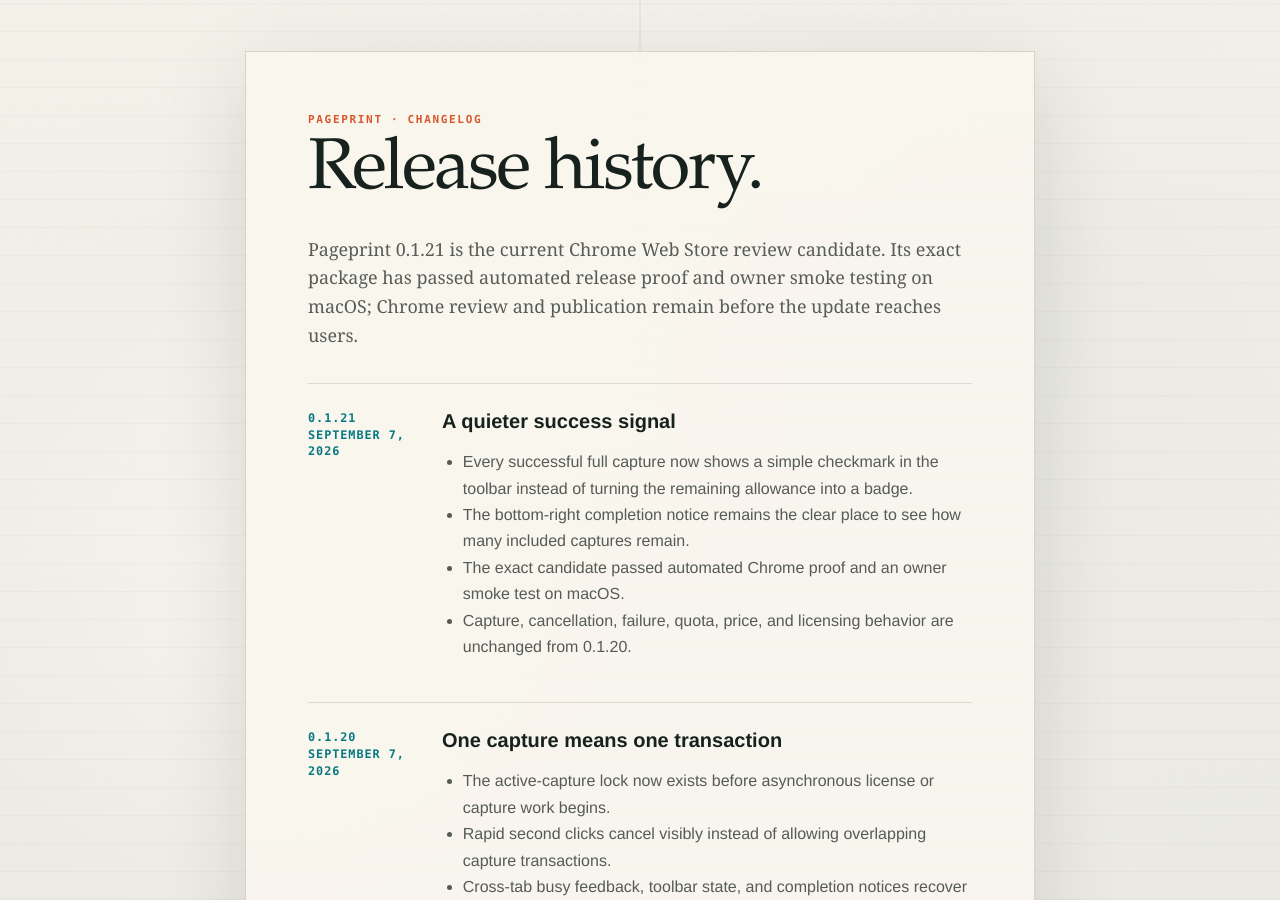
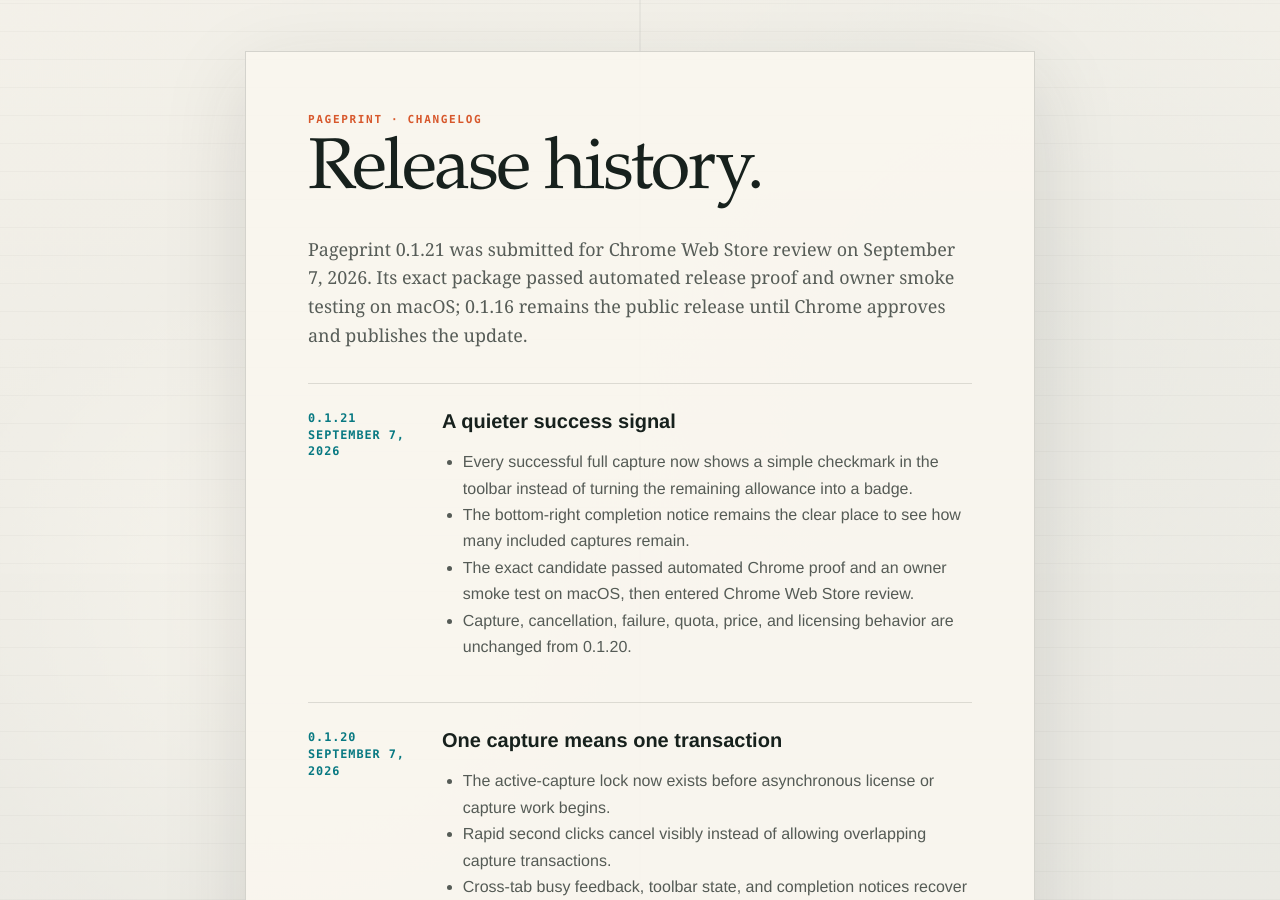
Before and after one commit to krwillxyz/krwillxyz.github.io, a Jekyll site: the page built from products/pageprint/changelog/index.md, in a window 1280 px wide and 900 px high. Built offline with Jekyll 4.4.1, drawn with Linux system fonts in a browser that asks for light colours.

Commit message:
Record Pageprint Web Store submission

```diff
--- a/products/pageprint/changelog/index.md
+++ b/products/pageprint/changelog/index.md
@@ -12,8 +12,8 @@ analytics: false
   <article class="product-document-card">
     <p class="product-kicker">Pageprint · Changelog</p>
     <h1>Release history.</h1>
-    <p class="document-intro">Pageprint 0.1.21 is the current Chrome Web Store review candidate. Its exact package has passed automated release proof and owner smoke testing on macOS; Chrome review and publication remain before the update reaches users.</p>
-    <section class="document-section version-row"><div class="version-number">0.1.21<br>September 7, 2026</div><div><h2>A quieter success signal</h2><ul><li>Every successful full capture now shows a simple checkmark in the toolbar instead of turning the remaining allowance into a badge.</li><li>The bottom-right completion notice remains the clear place to see how many included captures remain.</li><li>The exact candidate passed automated Chrome proof and an owner smoke test on macOS.</li><li>Capture, cancellation, failure, quota, price, and licensing behavior are unchanged from 0.1.20.</li></ul></div></section>
+    <p class="document-intro">Pageprint 0.1.21 was submitted for Chrome Web Store review on September 7, 2026. Its exact package passed automated release proof and owner smoke testing on macOS; 0.1.16 remains the public release until Chrome approves and publishes the update.</p>
+    <section class="document-section version-row"><div class="version-number">0.1.21<br>September 7, 2026</div><div><h2>A quieter success signal</h2><ul><li>Every successful full capture now shows a simple checkmark in the toolbar instead of turning the remaining allowance into a badge.</li><li>The bottom-right completion notice remains the clear place to see how many included captures remain.</li><li>The exact candidate passed automated Chrome proof and an owner smoke test on macOS, then entered Chrome Web Store review.</li><li>Capture, cancellation, failure, quota, price, and licensing behavior are unchanged from 0.1.20.</li></ul></div></section>
     <section class="document-section version-row"><div class="version-number">0.1.20<br>September 7, 2026</div><div><h2>One capture means one transaction</h2><ul><li>The active-capture lock now exists before asynchronous license or capture work begins.</li><li>Rapid second clicks cancel visibly instead of allowing overlapping capture transactions.</li><li>Cross-tab busy feedback, toolbar state, and completion notices recover cleanly after cancellation or navigation.</li><li>The capture traversal, stitching, output limits, quota, price, and licensing paths remain unchanged.</li></ul></div></section>
     <section class="document-section version-row"><div class="version-number">0.1.19<br>September 6, 2026</div><div><h2>Clearer boundaries and status</h2><ul><li>Protected browser surfaces now answer an explicit click with a brief unavailable signal without injecting into the page or consuming a capture.</li><li>The local status page pairs usage with activation or restore and keeps implementation details secondary.</li><li>This candidate was superseded before submission after operator testing exposed a rapid-invocation control race.</li></ul></div></section>
     <section class="document-section version-row"><div class="version-number">0.1.18<br>September 6, 2026</div><div><h2>Completion without getting in the way</h2><ul><li>The post-capture notice moved to the bottom-right so it no longer competes with Chrome's download UI.</li><li>The notice remains readable longer, pauses while engaged, and clears when another capture begins.</li><li>This candidate was exercised through its included allowance and superseded before submission.</li></ul></div></section>
```
